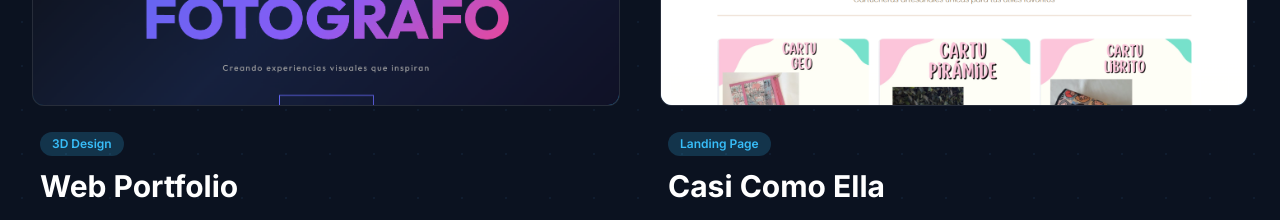
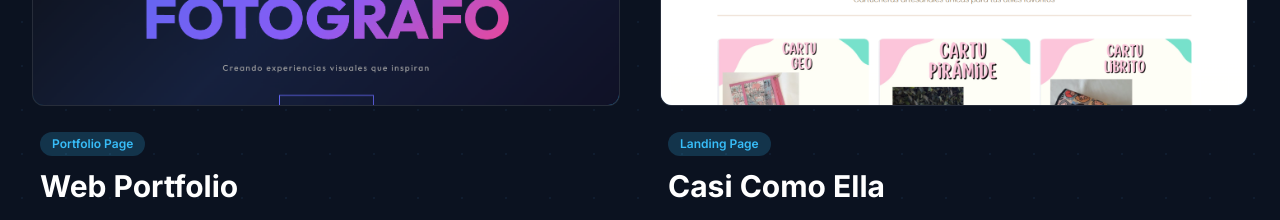
Before and after one commit to Martincagliero/Portfolio-Personal, a React (Vite) app: page /projects in a window 1280 px wide. Shown: the part 1320-1540 px from the top of the page. Built offline with nearby package versions, Linux system fonts and the light colour scheme.

Commit message:
Update Web Portfolio category label

```diff
--- a/src/AllProjects.jsx
+++ b/src/AllProjects.jsx
@@ -35,7 +35,7 @@ export default function AllProjects() {
       description: language === 'en'
         ? 'Digital portfolio designed to present projects in a clear, modern, and strategic way, with a focus on user experience and visual structure.'
         : 'Portfolio digital diseñado para presentar proyectos de forma clara, moderna y estratégica, con foco en experiencia de usuario y estructura visual.',
-      category: '3D Design',
+      category: 'Portfolio Page',
       link: 'https://portfolio-web-designer-gamma.vercel.app/',
       heroImage: '/projects/portfolio.png',
       mockupBg: 'linear-gradient(135deg, #0B1220 0%, #38BDF8 100%)'
```
